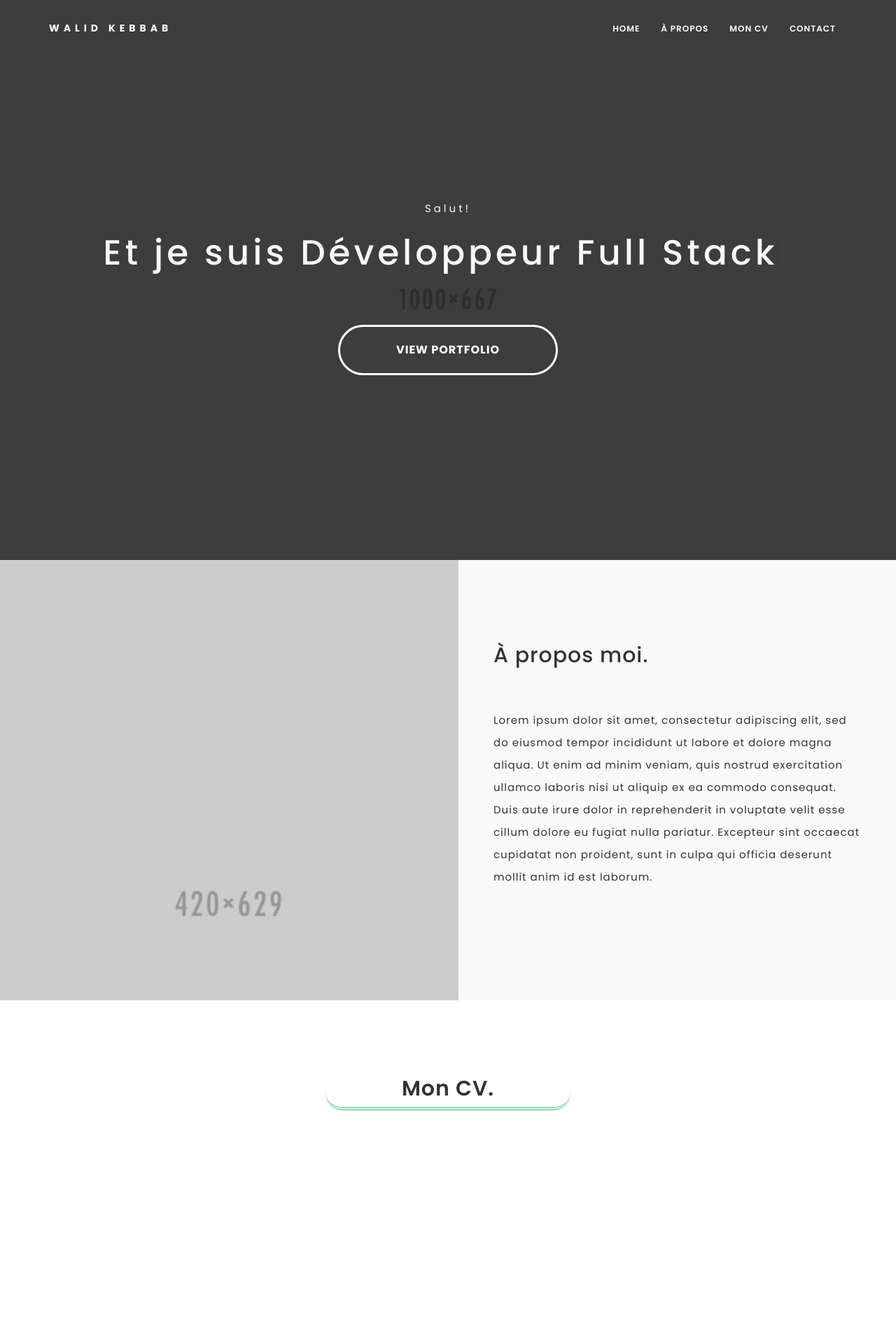
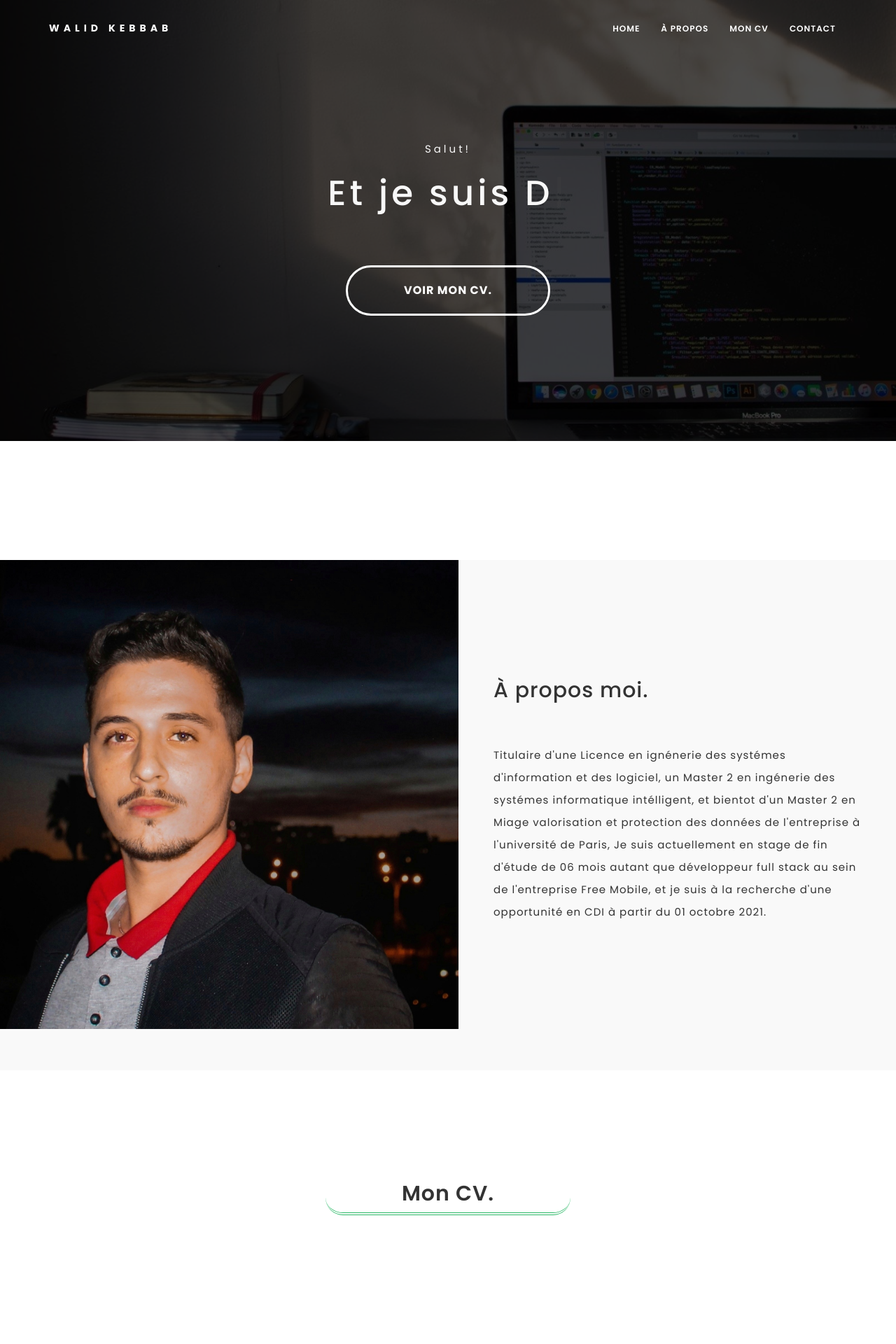
Before and after one commit to walid-kbb/portfolio, a Django app: page / in a window 1280 px wide. Shown: the top 1920 px of the page at 70% size. Run offline with Django 3.2, Linux system fonts and the light colour scheme; some libraries are stand-ins or nearby versions.

Commit message:
new commit

```diff
--- a/my_portfolio/my_profile/static/my_profile/css/style.css
+++ b/my_portfolio/my_profile/static/my_profile/css/style.css
@@ -110,7 +110,7 @@
 }
 
 .section-space-padding {
-    padding: 100px 0px;
+    padding: 150px 0px;
 }
 
 .section-title {
@@ -329,7 +329,8 @@
 
 .home-section-background {
     position: relative;
-    height: 100%;
+    height: 630px;
+    width : 100%;
     background: url(../images/bg/bg.jpg);
     background-size: cover;
     z-index: 1;
--- a/my_portfolio/my_profile/static/my_profile/js/scripts.js
+++ b/my_portfolio/my_profile/static/my_profile/js/scripts.js
@@ -110,7 +110,7 @@
 
         $(window).load(function(){
         $(".typing").typed({
-            strings: ["C'est Walid KEBBAB", "Et je suis Développeur Full Stack"],    /* You can change the home section typing text from
+            strings: ["Bienvenue !","Je m'appelle Walid KEBBAB", "Et je suis Développeur Full Stack."],    /* You can change the home section typing text from
 	                                                                                            here and do not use "&" use "and" */
             typeSpeed: 50
           });
--- a/my_portfolio/my_profile/templates/my_profile/index.html
+++ b/my_portfolio/my_profile/templates/my_profile/index.html
@@ -62,7 +62,7 @@
 
                     <div class="col-sm-3">
                         <div class="logo">
-                            <a href="index-2.html">Walid KEBBAB</a>
+                            <a href="#">Walid KEBBAB</a>
                         </div>
                     </div>
 
@@ -107,7 +107,7 @@
                                     <h2><span class="typing"></span></h2>
 
                                     <div class="margin-top-60">
-                          <a class="button button-style button-style-icon fa fa-long-arrow-right smoth-scroll" href="#portfolio">View Portfolio</a>
+                          <a class="button button-style button-style-icon fa fa-long-arrow-right smoth-scroll" href="#portfolio">Voir mon CV.</a>
                                   </div>
 
                                 </div>
@@ -129,7 +129,7 @@
          <div class="row">
 
               <div class="col-md-6 col-sm-12 col-xs-12">
-                <img class="img-responsive" src="{% static 'my_profile/bg/me.jpg' %}" draggable="false" alt="">
+                <img class="img-responsive" src="{% static 'my_profile/images/bg/me.jpg' %}" draggable="false" alt="">
               </div>
 
               <div class="col-md-6 col-sm-12 col-xs-12">
@@ -137,7 +137,7 @@
 
                   <h2>À propos moi.</h2>
 
-                  <p>Lorem ipsum dolor sit amet, consectetur adipiscing elit, sed do eiusmod tempor incididunt ut labore et dolore magna aliqua. Ut enim ad minim veniam, quis nostrud exercitation ullamco laboris nisi ut aliquip ex ea commodo consequat. Duis aute irure dolor in reprehenderit in voluptate velit esse cillum dolore eu fugiat nulla pariatur. Excepteur sint occaecat cupidatat non proident, sunt in culpa qui officia deserunt mollit anim id est laborum.</p>
+                  <p> Titulaire d'une Licence en ignénerie des systémes d'information et des logiciel, un Master 2 en ingénerie des systémes informatique intélligent, et bientot d'un Master 2 en Miage valorisation et protection des données de l'entreprise à l'université de Paris, Je suis actuellement en stage de fin d'étude de 06 mois autant que développeur full stack au sein de l'entreprise Free Mobile, et je suis à la recherche d'une opportunité en CDI à partir du 01 octobre 2021.</p>
                  </div>
 
               </div>
@@ -213,10 +213,10 @@
          <div class="row">
            <div class="col-md-12">
 
-             <h2>Are You Looking For Your Business Online Presence?</h2>
+             <h2>Mon profil vous intéresse! Contactez moi =D </h2>
 
              <div class="text-center margin-top-20">
-          <a class="button button-style button-style-dark button-style-icon fa fa-long-arrow-right smoth-scroll" href="#contact">Contact moi</a>
+          <a class="button button-style button-style-dark button-style-icon fa fa-long-arrow-right smoth-scroll" href="#contact">Contact </a>
             </div>
 
             </div>
@@ -230,15 +230,6 @@
 
     <!-- Contact Start -->
     <section id="contact" class="contact-us section-space-padding">
-       <div class="container">
-          <div class="row">
-                <div class="col-sm-12">
-                    <div class="section-title">
-                        <h2>Contact moi</h2>
-                        <p>Si mon profile vous a attiré, n'hésitez pas a me contacter.</p>
-                    </div>
-                </div>
-            </div>
 
 
            <div class="text-center margin-top-10 margin-bottom-50">
@@ -246,22 +237,22 @@
 
                <div class="col-md-4 col-sm-4">
                 <div class="contact-us-detail">
-                 <a href="tel:+33753983494"><i class="fa fa-mobile "></i></a>
-                  <p><a href="tel:+33753983494">(+33) 0753983494</a></p>
+                 <a href="tel:+33753983494" target="_blank"><i class="fa fa-mobile "></i></a>
+                  <p><a href="tel:+33753983494" target="_blank">(+33) 0753983494</a></p>
                  </div>
                 </div>
 
                <div class="col-md-4 col-sm-4">
                 <div class="contact-us-detail">
-                <a href="mailto:name@domain.com"> <i class="fa fa-mail-reply color-5"></i></a>
-                  <p><a href="mailto:name@domain.com">walid-kebbab@outlook.fr</a></p>
+                <a href="mailto:walid-kebbab@outlook.fr" target="_blank"> <i class="fa fa-mail-reply color-5"></i></a>
+                  <p><a href="mailto:walid-kebbab@outlook.fr" target="_blank">walid-kebbab@outlook.fr</a></p>
                  </div>
                 </div>
 
                <div class="col-md-4 col-sm-4">
                 <div class="contact-us-detail">
-                <a href="https://www.linkedin.com/in/walid-kebbab/"> <i class="fa fa-linkedin color-6"></i></a>
-                  <p><a href="https://www.linkedin.com/in/walid-kebbab/">walid-kebbab</a></p>
+                <a href="https://www.linkedin.com/in/walid-kebbab/" target="_blank"> <i class="fa fa-linkedin color-6"></i></a>
+                  <p><a href="https://www.linkedin.com/in/walid-kebbab/" target="_blank">walid-kebbab</a></p>
                  </div>
                 </div>
 
```
Also changed, not shown: my_portfolio/my_profile/static/my_profile/images/bg/bg.jpg, my_portfolio/my_profile/static/my_profile/images/bg/bg.png (added), my_portfolio/my_profile/static/my_profile/images/bg/me.jpg.
